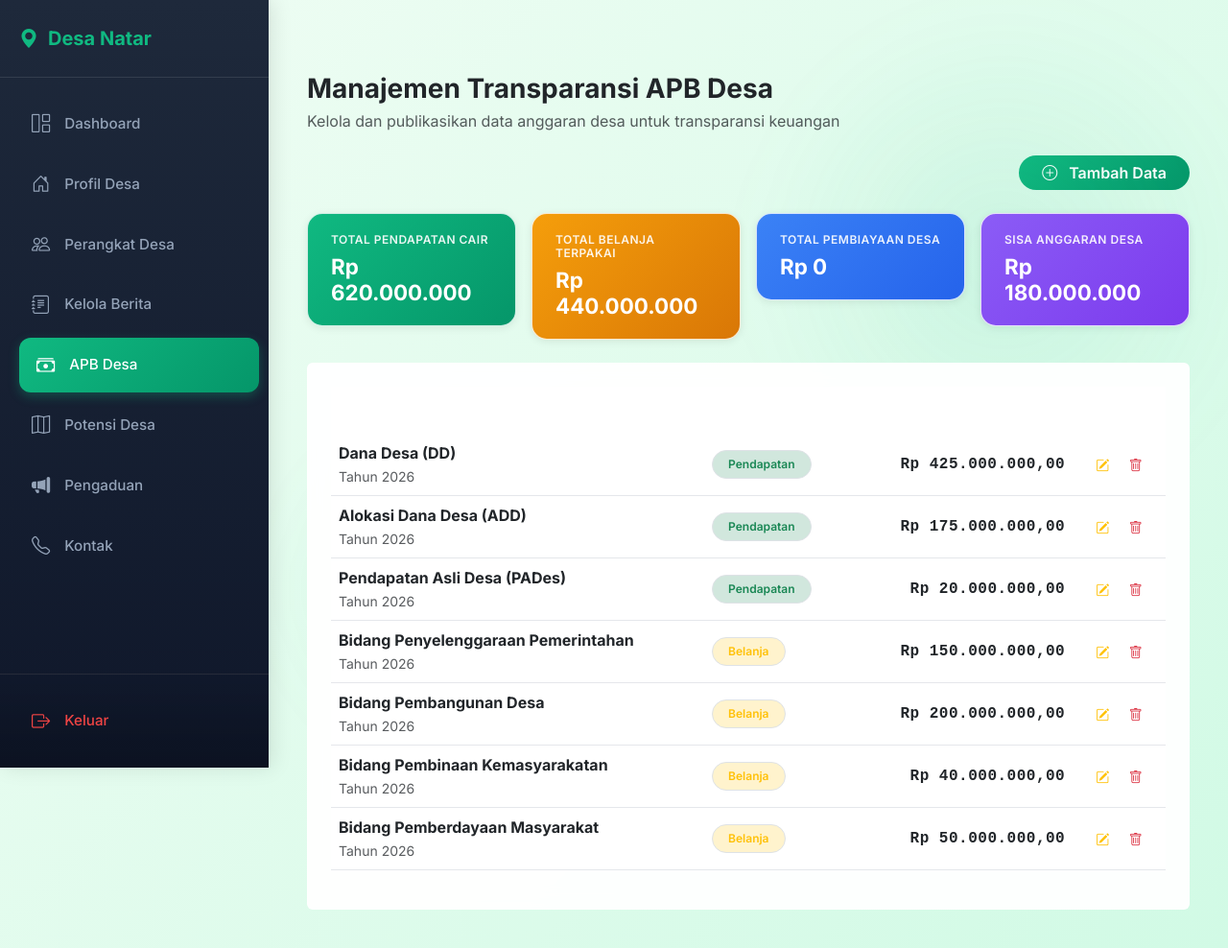
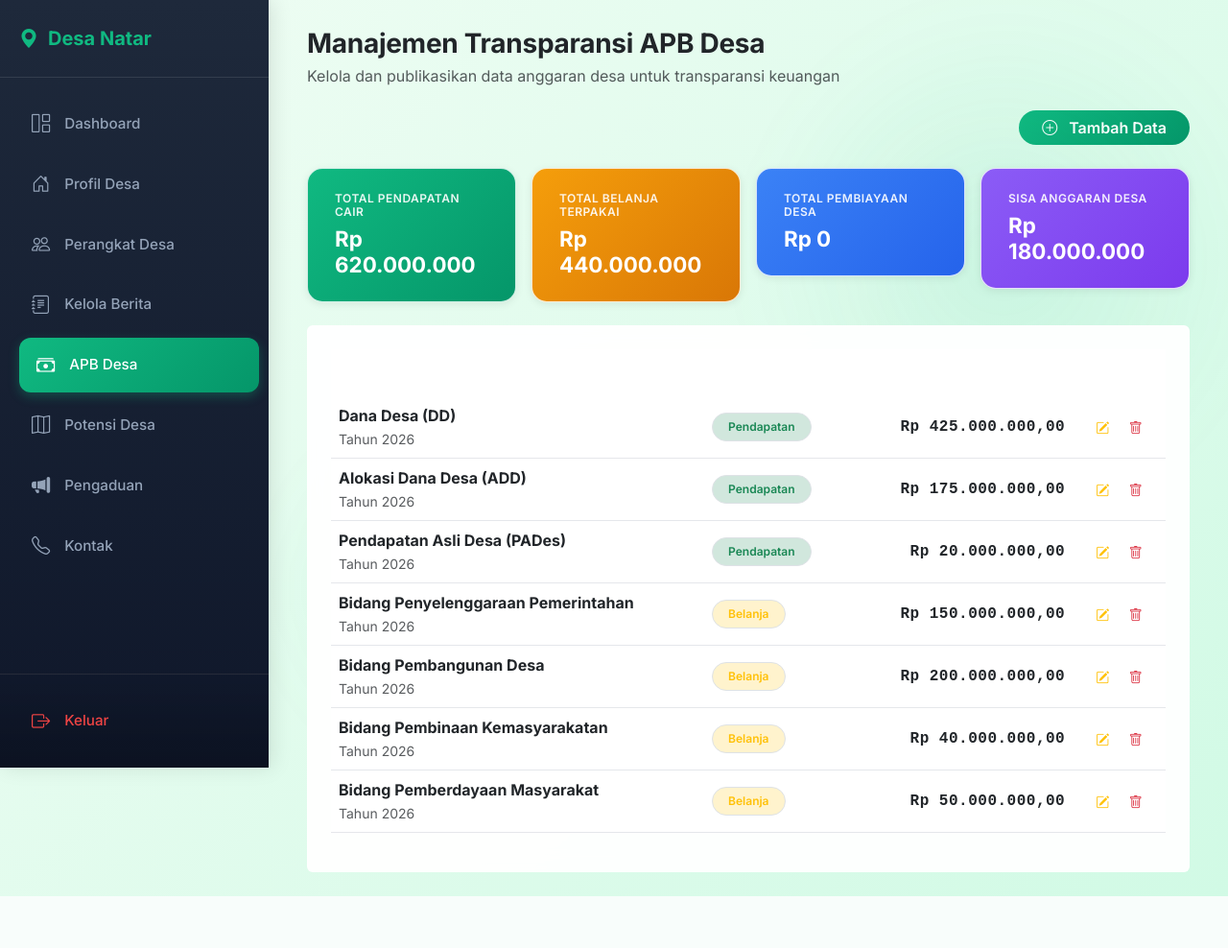
Before and after one commit to nabilaputri04/webnatar, a PHP site: page /admin/manage-apbdesa.php in a window 1280 px wide. Shown: the whole page at 96% size. After the commit the page ends 934 px from the top, so only its background shows below. Run offline with PHP 8.4, Linux system fonts and the light colour scheme; a user stored in the database is signed in; data comes from the database, SQL or seed files in the repository.

Commit message:
update update

```diff
--- a/admin/admin-styles.php
+++ b/admin/admin-styles.php
@@ -98,9 +98,34 @@
     }
     .main-content {
         margin-left: 280px;
-        padding: 40px;
+        padding: 25px 40px;
         position: relative;
         min-height: 100vh;
+    }
+    /* Konsistensi heading utama di halaman admin */
+    .main-content > .mb-4:first-child,
+    .main-content > .mb-5:first-child {
+        margin-top: 0;
+    }
+    .main-content > .mb-4.page-header-lift {
+        margin-top: -32px;
+    }
+    .main-content > .mb-4:first-child h1.fw-bold,
+    .main-content > .mb-4:first-child h2.fw-bold,
+    .main-content > .mb-4:first-child h3.fw-bold,
+    .main-content > .mb-5:first-child h1.fw-bold,
+    .main-content > .mb-5:first-child h2.fw-bold,
+    .main-content > .mb-5:first-child h3.fw-bold {
+        font-size: 1.75rem;
+        font-weight: 800;
+        letter-spacing: -0.01em;
+        margin-bottom: 0.35rem;
+        line-height: 1.2;
+    }
+    .main-content > .mb-4:first-child p.text-muted,
+    .main-content > .mb-5:first-child p.text-muted {
+        margin-bottom: 0;
+        color: #4b5563;
     }
     /* Animated Background Decorations */
     .main-content::before {
@@ -181,11 +206,13 @@
     .table-hover tbody tr:hover {
         background-color: rgba(16, 185, 129, 0.05);
     }
-    .form-control, .form-select {
+    .form-control, .form-select, textarea {
         border: 2px solid #e5e7eb;
         border-radius: 12px;
         padding: 12px 16px;
         transition: all 0.3s;
+        font-family: 'Inter', sans-serif;
+        line-height: 1.5;
     }
     .form-control:focus, .form-select:focus {
         border-color: #10b981;
@@ -209,6 +236,12 @@
         padding: 6px 12px;
         border-radius: 8px;
         font-weight: 600;
+    }
+    .section-heading {
+        font-size: 1.3rem;
+        font-weight: 700;
+        margin-bottom: 0;
+        line-height: 1.3;
     }
     .page-header {
         position: relative;
--- a/admin/manage-apbdesa.php
+++ b/admin/manage-apbdesa.php
@@ -72,7 +72,7 @@ $data_apb = mysqli_query($conn, "SELECT * FROM apb_desa ORDER BY tahun DESC, jen
         .stat-card-apb {
             border: none;
             border-radius: 16px;
-            padding: 20px 24px;
+            padding: 24px 28px;
             box-shadow: 0 2px 8px rgba(0,0,0,0.08);
             transition: all 0.3s ease;
         }
@@ -172,7 +172,7 @@ $data_apb = mysqli_query($conn, "SELECT * FROM apb_desa ORDER BY tahun DESC, jen
     </nav>
 
     <main class="main-content w-100">
-        <div class="mb-4">
+        <div class="mb-4 page-header-lift">
             <h3 class="fw-bold mb-1">Manajemen Transparansi APB Desa</h3>
             <p class="text-muted">Kelola dan publikasikan data anggaran desa untuk transparansi keuangan</p>
         </div>
--- a/admin/manage-berita.php
+++ b/admin/manage-berita.php
@@ -98,7 +98,7 @@ $categories = mysqli_query($conn, "SELECT * FROM kategori_berita ORDER BY nama_k
     </div>
 
     <div class="mb-4 d-flex justify-content-between align-items-center">
-        <h3 class="fw-bold mb-0">Manajemen Konten Berita</h3>
+        <h3 class="fw-bold mb-0 section-heading">Manajemen Konten Berita</h3>
         <div class="d-flex gap-2">
             <button onclick="openModal('modalKategori')" class="btn btn-outline-primary rounded-pill px-4">
                 <i class="bi bi-tags me-2"></i>Kategori
--- a/admin/manage-potensi.php
+++ b/admin/manage-potensi.php
@@ -115,13 +115,13 @@ $categories = mysqli_query($conn, "SELECT * FROM kategori_potensi ORDER BY nama_
     </nav>
 
     <main class="main-content w-100">
-        <div class="mb-4">
+        <div class="mb-4 page-header-lift">
             <h3 class="fw-bold mb-1">Potensi Desa</h3>
             <p class="text-muted">Kelola informasi potensi wisata, ekonomi, dan budaya desa</p>
         </div>
 
         <div class="d-flex justify-content-between align-items-center mb-4">
-            <h3 class="fw-bold">Data Potensi Desa</h3>
+            <h3 class="fw-bold section-heading">Data Potensi Desa</h3>
             <div class="d-flex gap-2">
                 <button class="btn btn-outline-primary rounded-pill px-4" data-bs-toggle="modal" data-bs-target="#modalKategori">Kategori</button>
                 <button class="btn btn-primary rounded-pill px-4 shadow" data-bs-toggle="modal" data-bs-target="#modalPotensi">Tambah Potensi</button>
```
Also changed, not shown: assets/img/berita/697b455e0a30f.png (added).
